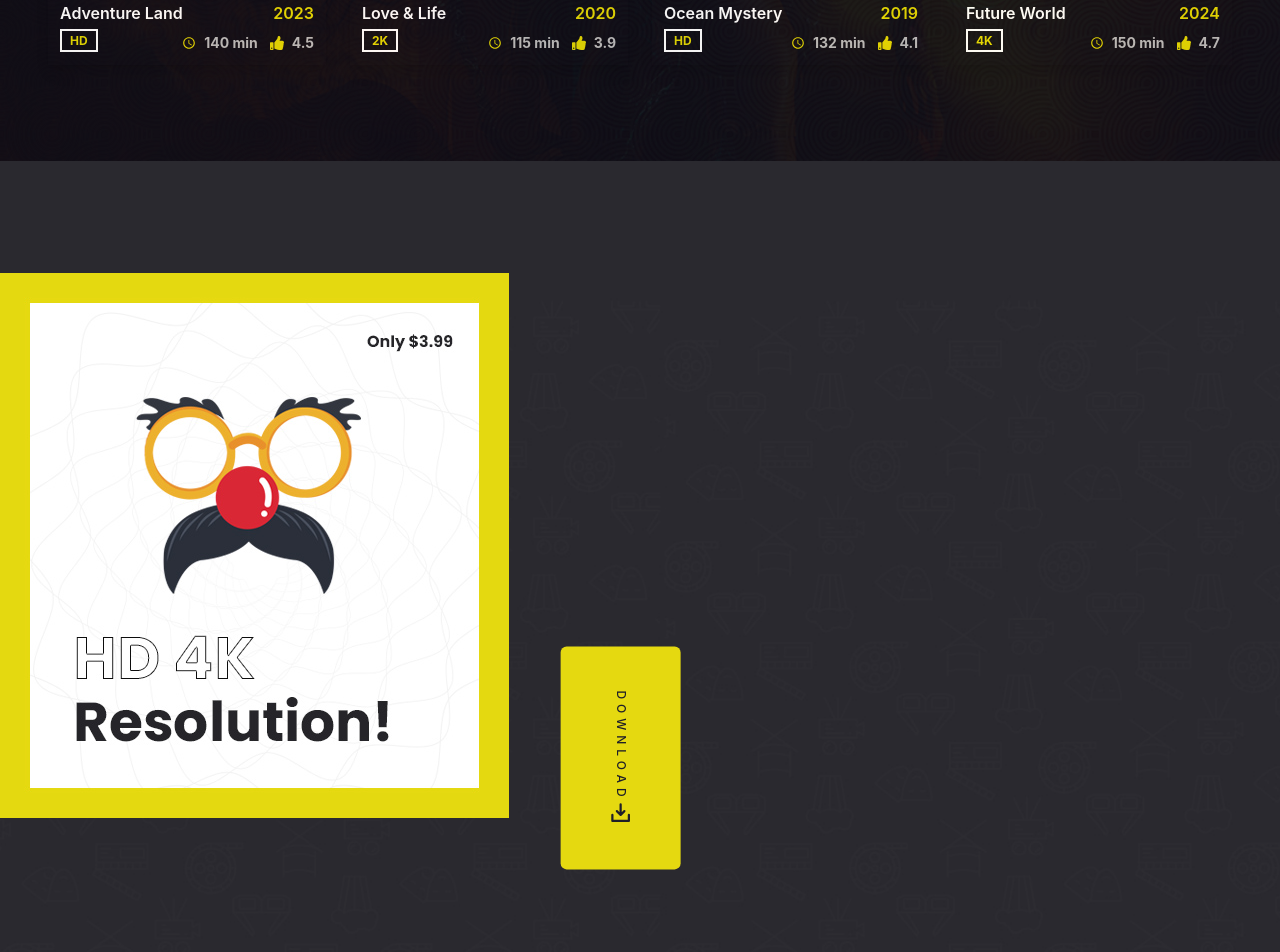
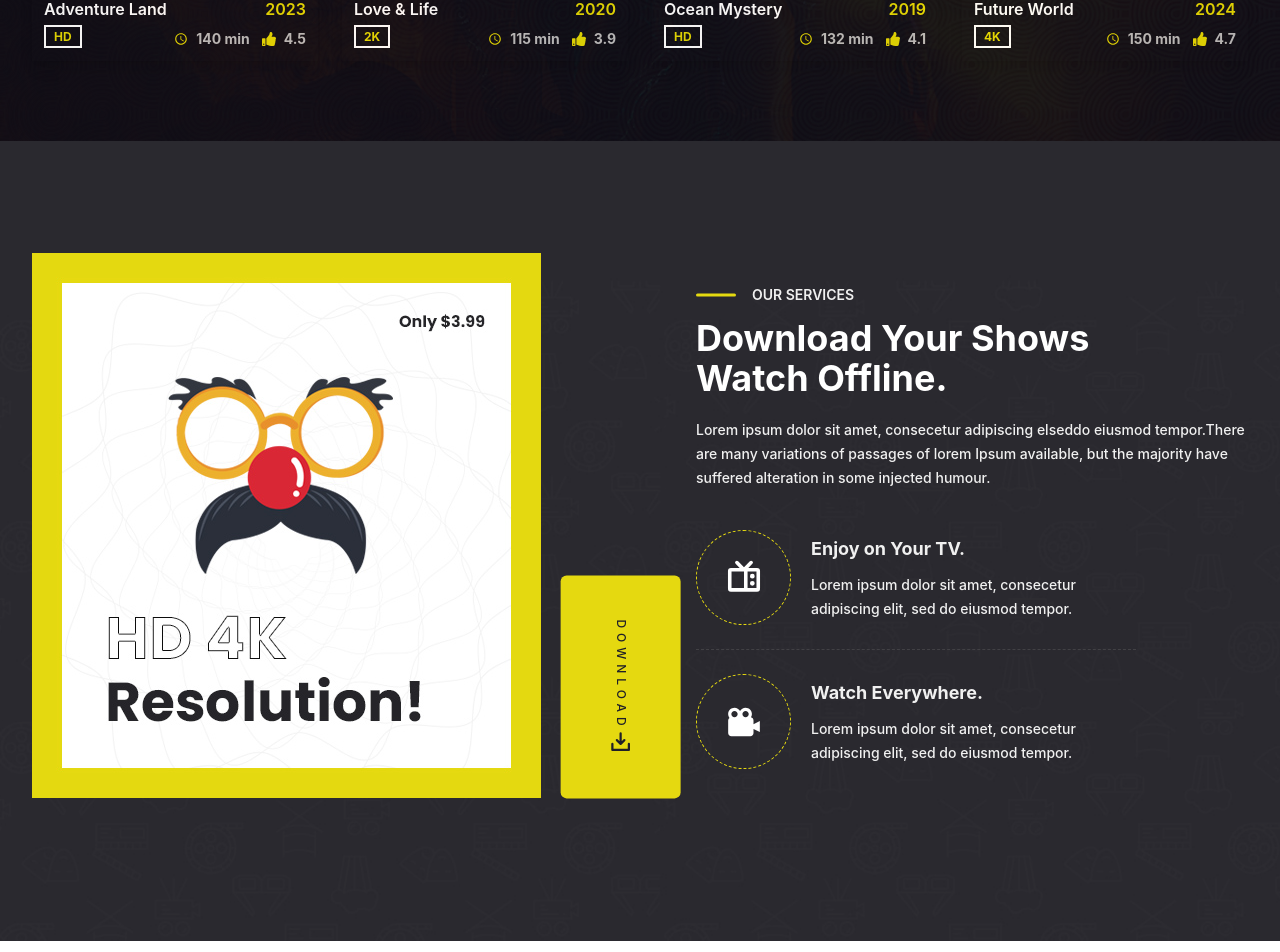
Before and after one commit to Tushar-Pipaliya/mymovies, a React (Create React App) app: page / in a window 1280 px wide. Shown: the part 1680-2632 px from the top of the page. Built offline with nearby package versions, Linux system fonts and the light colour scheme.

Commit message:
Feature section complete.

```diff
--- a/src/Components/Home/Feature/Feature.jsx
+++ b/src/Components/Home/Feature/Feature.jsx
@@ -1,40 +1,73 @@
-import React from 'react'
-import featurebg from '../../../assets/featurebg.jpg'
-import posterprice from '../../../assets/posterprice.jpg'
+import React from "react";
+import featurebg from "../../../assets/featurebg.jpg";
+import posterprice from "../../../assets/posterprice.jpg";
 import { PiDownloadSimpleBold } from "react-icons/pi";
+import { PiTelevisionBold } from "react-icons/pi";
+import { BiSolidCameraMovie } from "react-icons/bi";
 
-//add comments
+
+
 function Feature() {
     return (
+        <div className="flex items-center">
+            <div
+                className="relative min-h-screen w-full bg-cover bg-[#100e17] opacity-[0.95] py-28"
+                style={{ backgroundImage: `url(${featurebg})` }}
+            >
+                <div className="flex px-4 items-center">
+                    {/* Left Section with Poster */}
+                    <div className="md:w-1/2 flex items-end px-4">
+                        <img
+                            src={posterprice}
+                            alt="Poster Price"
+                            className="h-50"
+                        />
 
-    <div className='flex items-center'>
-        <div
-            className="relative min-h-screen w-full bg-cover bg-[#100e17] opacity-[0.95] py-28  "
-            style={{ backgroundImage: `url(${featurebg})` }}>
-
-                <div className="md:w-1/2 flex jusify-center items-end">
-                    {/* Render posterprice as an image */}
-                    <img
-                        src={posterprice}
-                        alt="Poster Price"
-                        className=" h-50"
-                    />
-
-                    <div class="bg-primary uppercase text-[12px] font-medium text-[#14141d] relative bottom- right- rotate-90 py-12 px-11 rounded-[6px] tracking-[5px] flex items-center  cursor-pointer">
-                        Download<PiDownloadSimpleBold className='!rotate-[270deg] text-2xl'/>
-
+                        <div className="bg-primary uppercase text-[12px] font-medium text-[#14141d] relative bottom-[51px] right-8 rotate-90 py-12 px-11 rounded-[6px] tracking-[5px] flex items-center cursor-pointer">
+                            Download
+                            <PiDownloadSimpleBold className="!rotate-[270deg] text-2xl" />
+                        </div>
                     </div>
 
+                    <div className="md:w-1/2 px-4">
+                        <div className="pl-10">
+                            <div className="pr-24  mb-5">
+                                <span className="relative pl-14 mb-2 text-sm font-semibold uppercase text-secondary before:content-[''] before:absolute before:left-0 before:top-1/2 before:-translate-y-1/2 before:w-10 before:h-[3px] before:bg-primary before:rounded ">Our Services</span>
+                                <h2 className="text-4xl font-bold text-white mt-3 ">Download Your Shows Watch Offline.</h2>
+                            </div>
+                            <p className="text-sm font-medium leading-6 text-secondary mb-10">Lorem ipsum dolor sit amet, consecetur adipiscing elseddo eiusmod tempor.There are many variations of passages of lorem Ipsum available, but the majority have suffered alteration in some injected humour.</p>
+                            <div className="pr-28">
+                                <ul>
+                                    <li className="flex items-center  cursor-pointer  pb-6 mb-6 border-b border-dashed border-[#38373c]">
+                                        <div className="w-[95px] h-[95px] leading-[93px] text-center border border-dashed border-[#e4d804] rounded-full flex-none relative text-[38px] text-white mr-5 z-10 flex items-center justify-center">
+                                            <div className="absolute rounded-full transition duration-300 ease-linear opacity hover:bg-primary hover:text-black p-5">
+                                                <PiTelevisionBold />
+                                            </div>
+                                        </div>
+                                        <div>
+                                            <h5 className="text-lg mb-2.5 text-secondary font-bold">Enjoy on Your TV.</h5>
+                                            <p className="text-sm font-medium leading-6 text-secondary">Lorem ipsum dolor sit amet, consecetur adipiscing elit, sed do eiusmod tempor.</p>
+                                        </div>
+                                    </li>
+                                    <li className="flex items-center  cursor-pointer">
+                                        <div className="w-[95px] h-[95px] leading-[93px] text-center border border-dashed border-[#e4d804] rounded-full flex-none relative text-[38px] text-white mr-5 z-10 flex items-center justify-center">
+                                            <div className="absolute rounded-full transition duration-300 ease-linear opacity hover:bg-primary hover:text-black p-5">
+                                                <BiSolidCameraMovie />
+                                            </div>
+                                        </div>
+                                        <div>
+                                            <h5 className="text-lg mb-2.5 text-secondary font-bold">Watch Everywhere.</h5>
+                                            <p className="text-sm font-medium leading-6 text-secondary">Lorem ipsum dolor sit amet, consecetur adipiscing elit, sed do eiusmod tempor.</p>
+                                        </div>
+                                    </li>
+                                </ul>
+                            </div>
+                        </div>
+                    </div>
                 </div>
-
-                {/* <div>
-                    afioaj
-                </div> */}
             </div>
-
         </div>
-
-    )
+    );
 }
 
-export default Feature
+export default Feature;
--- a/src/Components/Home/MoviesCard/Tab/Tab.jsx
+++ b/src/Components/Home/MoviesCard/Tab/Tab.jsx
@@ -181,7 +181,7 @@ export default function Show() {
   const [activeTab, setActiveTab] = useState("TV Show");
 
   return (
-    <div className="min-h-screen p-8">
+    <div className="min-h-screen p-4">
       {/* Title Section */}
       <div className="space-y-8">
         <div className="px-4 md:w-1/2 mb-14">
```
